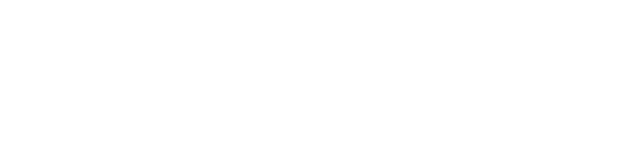
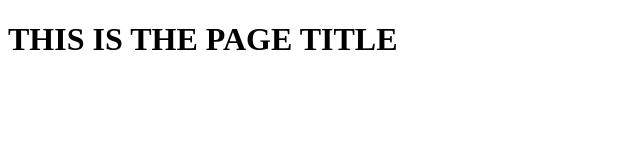
Before and after one commit to ssemugenyi/Git-Basic, a plain HTML site: page index.html in a window 1280 px wide. Shown: the whole page, without its empty margins (0-640 px from the left). Drawn offline with Linux system fonts and the light colour scheme.

Commit message:
HEADER DONE

```diff
--- a/index.html
+++ b/index.html
@@ -5,8 +5,10 @@
     <meta http-equiv="X-UA-Compatible" content="IE=edge">
     <meta name="viewport" content="width=device-width, initial-scale=1.0">
     <title>GIt Basics</title>
+
 </head>
 <body>
+    <header><h1>THIS IS THE PAGE TITLE</h1></header>
 
 </body>
 </html>
```
